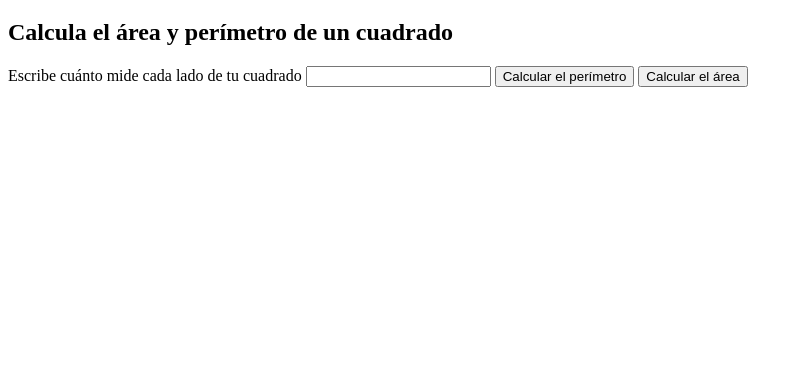
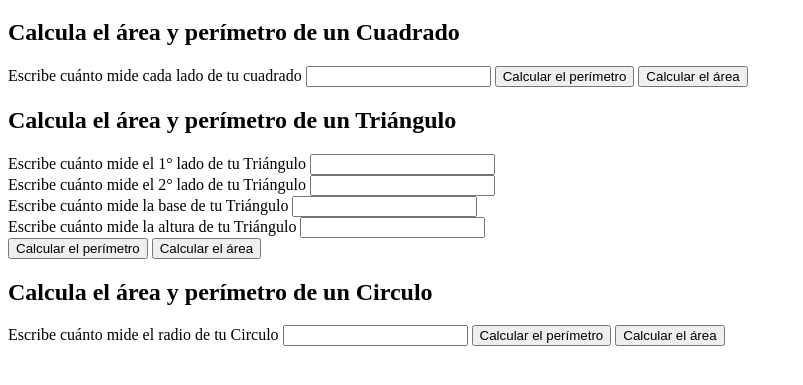
Before and after one commit to javiboin/practicoJS, a plain HTML site: page figuras.html in a window 1280 px wide. Shown: the part 61-446 px from the top of the page, without its empty margins (0-803 px from the left). Drawn offline with Linux system fonts and the light colour scheme.

Commit message:
Version 1 Completa

```diff
--- a/figuras.html
+++ b/figuras.html
@@ -11,7 +11,7 @@
         <h1>Figuras geométricas</h1>
     </header>
     <section>
-        <h2>Calcula el área y perímetro de un cuadrado</h2>
+        <h2>Calcula el área y perímetro de un Cuadrado</h2>
 
         <form action="">
             <label for="inputCuadrado">
@@ -27,6 +27,56 @@
         </form>
     </section>
 
+    <section>
+        <h2>Calcula el área y perímetro de un Triángulo</h2>
+
+        <form action="">
+            <label for="inputTrianguloLado1">
+                <span>Escribe cuánto mide el 1° lado de tu Triángulo</span>
+                <input type="number" id="inputTrianguloLado1" name="inputTrianguloLado1" />
+            </label>
+            <br>
+            <label for="inputTrianguloLado2">
+                <span>Escribe cuánto mide el 2° lado de tu Triángulo</span>
+                <input type="number" id="inputTrianguloLado2" name="inputTrianguloLado2" />
+            </label>
+            <br>
+            <label for="inputTrianguloBase">
+                <span>Escribe cuánto mide la base de tu Triángulo</span>
+                <input type="number" id="inputTrianguloBase" name="inputTrianguloBase" />
+            </label>
+            <br>
+            <label for="inputTrianguloAltura">
+                <span>Escribe cuánto mide la altura de tu Triángulo</span>
+                <input type="number" id="inputTrianguloAltura" name="inputTrianguloAltura" />
+            </label>
+            <br>
+            <button type="button" onclick="calcularPerimetroTriangulo()">
+                Calcular el perímetro
+            </button>
+            <button type="button" onclick="calcularAreaTriangulo()">
+                Calcular el área
+            </button>
+        </form>
+    </section>
+
+    <section>
+        <h2>Calcula el área y perímetro de un Circulo</h2>
+
+        <form action="">
+            <label for="inputCirculo">
+                <span>Escribe cuánto mide el radio de tu Circulo</span>
+                <input type="number" id="inputCirculo" name="inputCirculo" />
+                <button type="button" onclick="calcularPerimetroCirculo()">
+                    Calcular el perímetro
+                </button>
+                <button type="button" onclick="calcularAreaCirculo()">
+                    Calcular el área
+                </button>
+            </label>
+        </form>
+    </section>
+
     <script src="./figuras.js"></script>
 </body>
 </html>
--- a/figuras.js
+++ b/figuras.js
@@ -55,6 +55,8 @@ console.groupEnd();
 
 /* Aquí interactuamos con el HTML */
 
+/* Cuadrado */
+
 function calcularPerimetroCuadrado() {
     const input = document.getElementById("inputCuadrado");
     const value = input.value;
@@ -71,4 +73,47 @@ function calcularAreaCuadrado() {
     alert(area);
 };
 
-/* FALTA CALCULAR LAS OTRAS FIGURAS --- VOLVER!! */
+/* Triángulo */
+
+function calcularPerimetroTriangulo() {
+    const inputLado1 = document.getElementById("inputTrianguloLado1");
+    const lado1 = parseInt(inputLado1.value);
+
+    const inputLado2 = document.getElementById("inputTrianguloLado2");
+    const lado2 = parseInt(inputLado2.value);
+
+    const inputBase = document.getElementById("inputTrianguloBase");
+    const base = parseInt(inputBase.value);
+
+    const perimetro = perimetroTriangulo(lado1, lado2, base);
+    alert(perimetro);
+};
+
+function calcularAreaTriangulo() {
+    const inputBase = document.getElementById("inputTrianguloBase");
+    const base = parseInt(inputBase.value);
+
+    const inputAltura = document.getElementById("inputTrianguloAltura");
+    const altura = parseInt(inputAltura.value);
+
+    const area = areaTriangulo(base, altura);
+    alert(area);
+};
+
+/* Circulo */
+
+function calcularPerimetroCirculo() {
+    const input = document.getElementById("inputCirculo");
+    const value = input.value;
+
+    const perimetro = perimetroCirculo(value);
+    alert(perimetro);
+};
+
+function calcularAreaCirculo() {
+    const input = document.getElementById("inputCirculo");
+    const value = input.value;
+
+    const area = areaCCirculo(value);
+    alert(area);
+};
```
